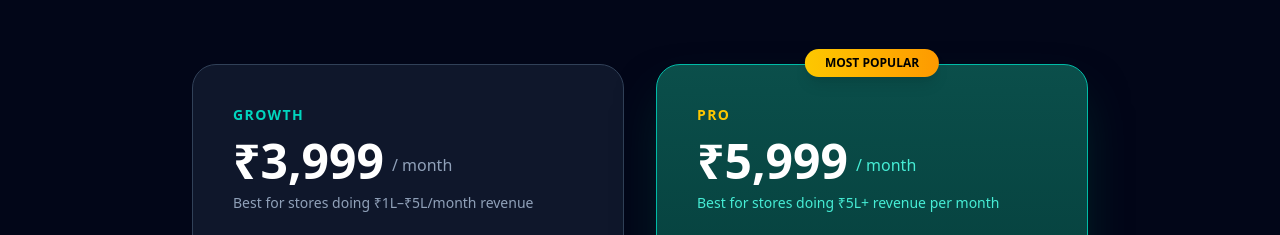
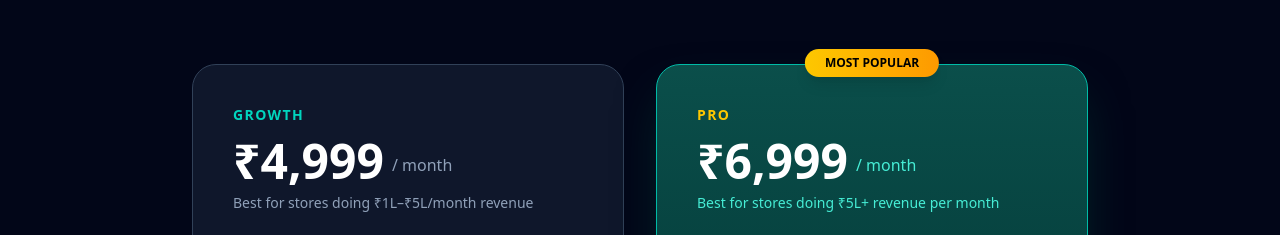
Before and after one commit to Sachin9548/wa-automation, a Next.js app in the folder whatsappsaas/: page / in a window 1280 px wide. Shown: the part 3160-3395 px from the top of the page. Built offline with nearby package versions, Linux system fonts and the light colour scheme.

Commit message:
pricing high for starting

```diff
--- a/whatsappsaas/src/app/page.tsx
+++ b/whatsappsaas/src/app/page.tsx
@@ -204,7 +204,7 @@ export default function Homepage() {
             <div className="bg-slate-900 border border-slate-700 hover:border-teal-500/50 rounded-3xl p-10 transition duration-300">
               <p className="text-sm font-bold text-teal-400 uppercase tracking-widest mb-3">Growth</p>
               <div className="flex items-end gap-2 mb-2">
-                <span className="text-5xl font-extrabold text-white">₹3,999</span>
+                <span className="text-5xl font-extrabold text-white">₹4,999</span>
                 <span className="text-slate-400 mb-2">/ month</span>
               </div>
               <p className="text-slate-400 text-sm mb-8">Best for stores doing ₹1L–₹5L/month revenue</p>
@@ -237,7 +237,7 @@ export default function Homepage() {
               </div>
               <p className="text-sm font-bold text-yellow-400 uppercase tracking-widest mb-3">Pro</p>
               <div className="flex items-end gap-2 mb-2">
-                <span className="text-5xl font-extrabold text-white">₹5,999</span>
+                <span className="text-5xl font-extrabold text-white">₹6,999</span>
                 <span className="text-teal-300 mb-2">/ month</span>
               </div>
               <p className="text-teal-300 text-sm mb-8">Best for stores doing ₹5L+ revenue per month</p>
```
Also changed, not shown: 1 other file (tests, documents, lock files or other folders).
